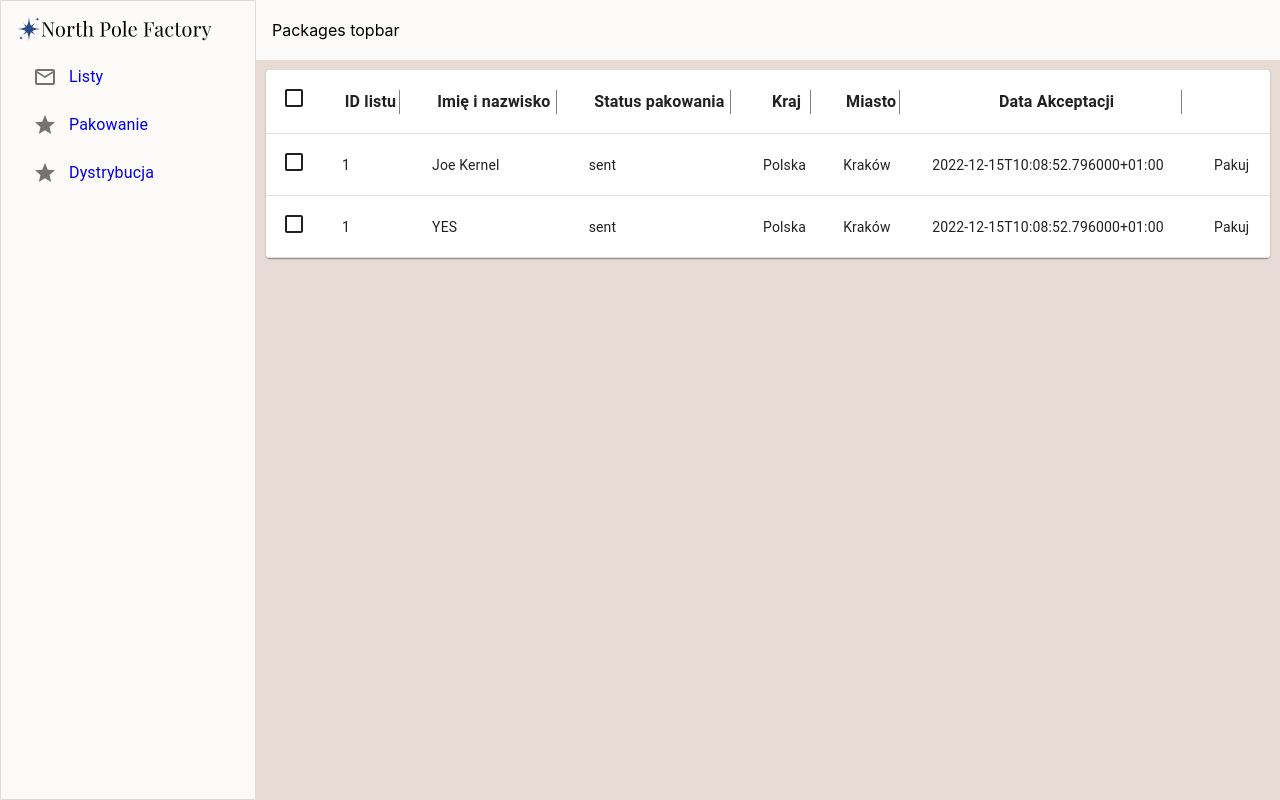
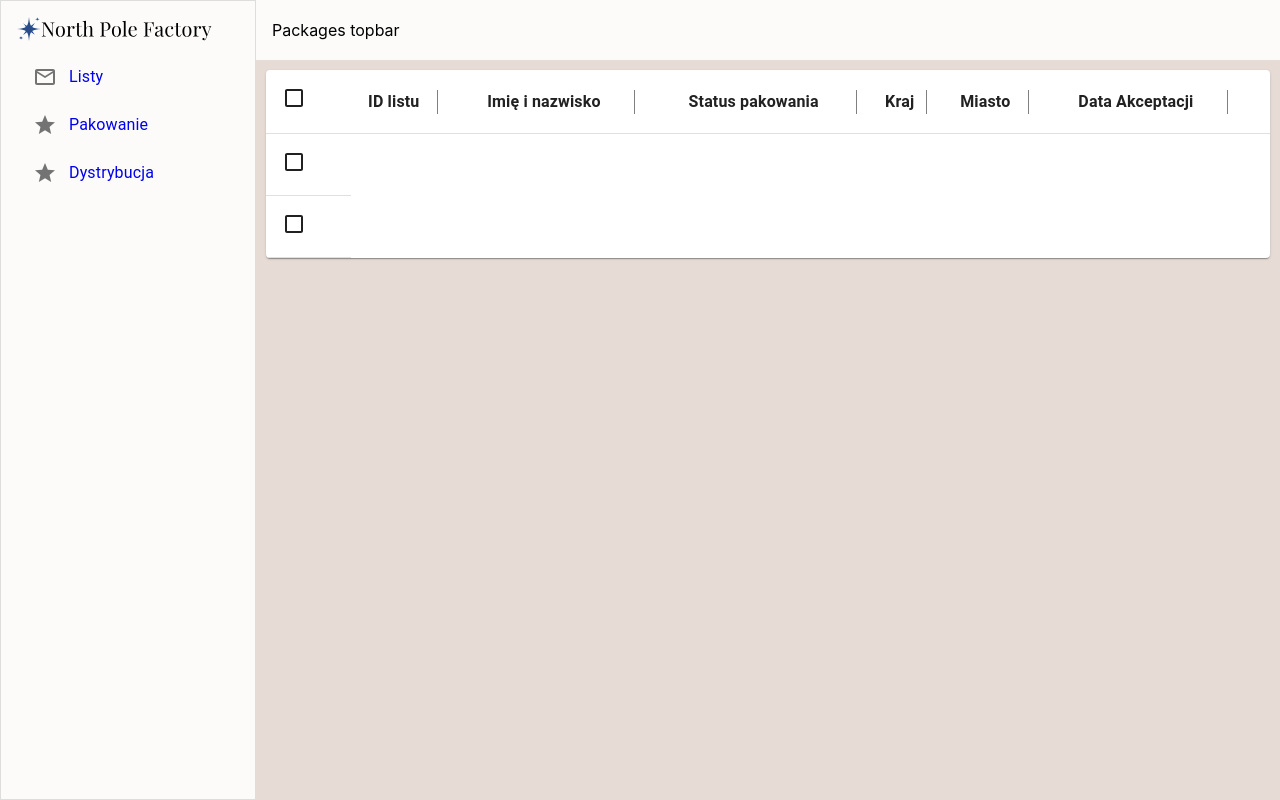
Before and after one commit to deployed/santa-workshop-2022, a React (Create React App) app: page /packages in a window 1280 px wide. Built offline with nearby package versions, Linux system fonts and the light colour scheme.

Commit message:
unnnecesary thigs deleted

```diff
--- a/src/components/TablePackages/PackageTableRow.tsx
+++ b/src/components/TablePackages/PackageTableRow.tsx
@@ -8,10 +8,6 @@ const PackageTableRow = ({ id, kindness, ...rest }: Packages) => {
       <TableCell>
         <CheckBoxOutlineBlankOutlined />
       </TableCell>
-      {Object.entries(rest).map(([key, element]) => {
-        return <TableCell key={key}>{element}</TableCell>;
-      })}
-      <TableCell>Pakuj</TableCell>
     </TableRow>
   );
 };
--- a/src/components/TablePackages/TablePackageHeaders.tsx
+++ b/src/components/TablePackages/TablePackageHeaders.tsx
@@ -6,13 +6,11 @@ const PackageTableHeaders = ({ headers }: PackageHeadersValues) => {
     <>
       {headers.map((element) => {
         return (
-          <>
-            <TableCell align="center">
-              <Box borderRight={"1px solid gray"}>
-                <Typography sx={{ fontWeight: "bold" }}>{element}</Typography>
-              </Box>
-            </TableCell>
-          </>
+          <TableCell align="center" sx={{ paddingLeft: "0px" }}>
+            <Box borderRight={"1px solid gray"}>
+              <Typography sx={{ fontWeight: "bold" }}>{element}</Typography>
+            </Box>
+          </TableCell>
         );
       })}
     </>
```
